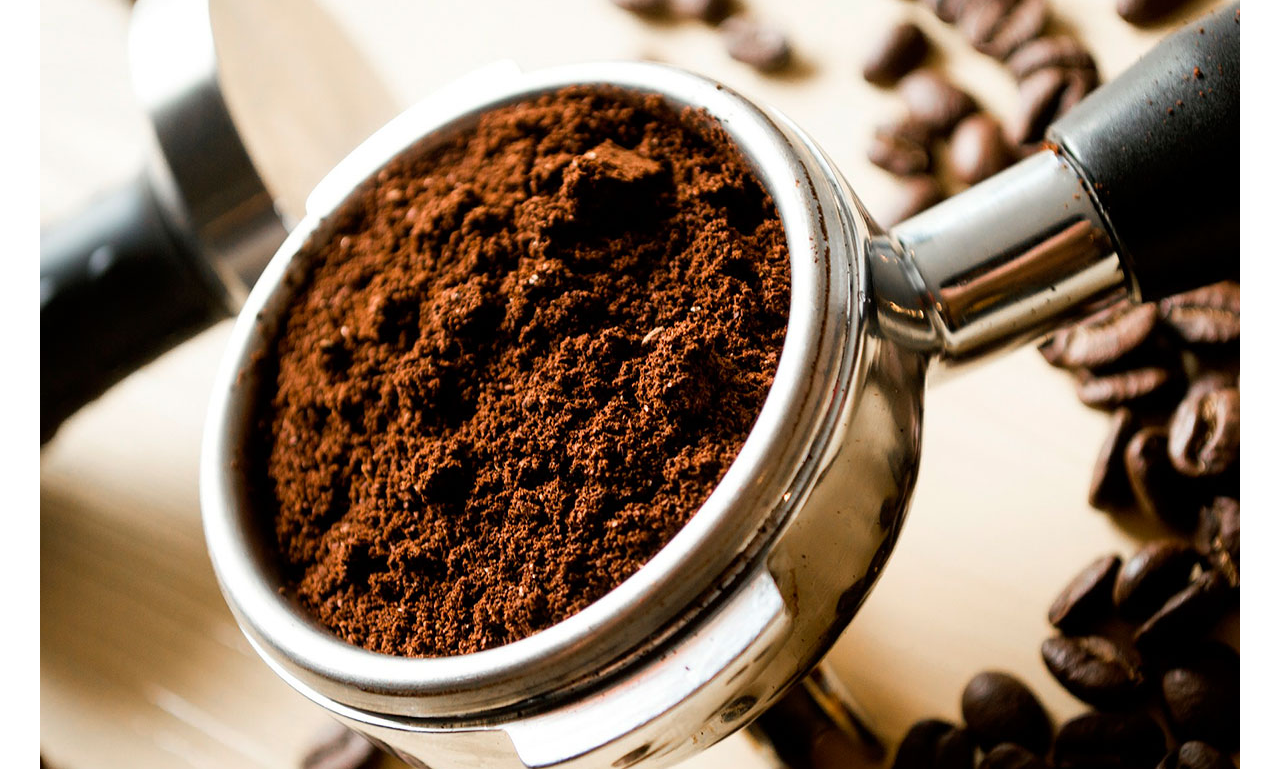
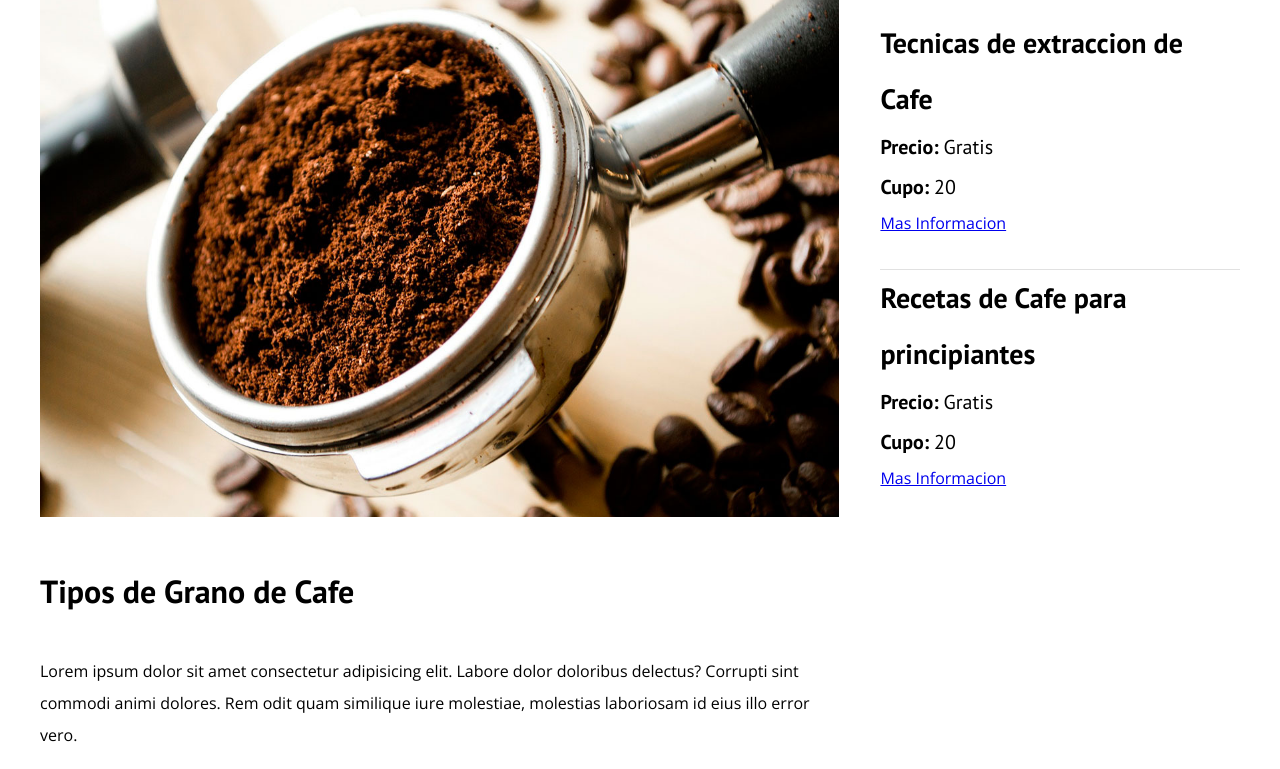
Before and after one commit to sergiiolezcano/blogcafe, a plain HTML site: page index.html in a window 1280 px wide. Shown: the part 755-1524 px from the top of the page. Drawn offline with nearby package versions, Linux system fonts and the light colour scheme.

Commit message:
Agregando mas lineas de codigo en el index y el style

```diff
--- a/css/style.css
+++ b/css/style.css
@@ -13,6 +13,7 @@ html {
   /**GLOBALES**/
   .contenedor {
       max-width: 1200px;
+      width: 95%;
       margin: 0 auto;
   }
   h1, h2, h3, h4 {
@@ -23,6 +24,7 @@ html {
   }
 h2{
     font-size: 4rem;
+    line-height: 1.2;
 }
 h3{
     font-size: 3.2rem;
@@ -96,3 +98,53 @@ img{
 .texto-header p{
     font-size: 2.2rem;
 }
+/**CONTENIDO PRINCIPAL HOME**/
+.contenido-principal{
+    display: flex;
+    flex-wrap: wrap;
+}
+.blog, .cursos{
+    flex: 0 0 100%;
+}
+.cursos{
+    order: -1;
+}
+@media (min-width: 768px) {
+    .contenido-principal{
+        justify-content: space-between;
+    }
+    .blog{
+        flex-basis: 66.6%;
+        order: -1;
+    }
+    .cursos{
+        flex-basis: calc(33.3% - 4rem);
+    }
+}
+.entrada-blog{
+    margin-bottom: 2rem;
+    border-bottom: 1px solid #e1e1e1;
+}
+.entrada-blog:last-of-type{
+    border: none;
+}
+/**Cursos Sidebar**/
+.cursos-lista{
+    padding: 0;
+    list-style: none;
+}
+.curso{
+    padding-bottom: 3rem;
+    border-bottom: 1px solid #e1e1e1;
+}
+.curso:last-of-type{
+    border-bottom: none;
+}
+.curso p{
+    font-family: 'PT Sans', sans-serif;
+    font-weight: 700;
+    font-size: 2rem;
+}
+.curso p span{
+    font-weight: 400;
+}
--- a/index.html
+++ b/index.html
@@ -42,16 +42,16 @@
                     <div class="imagen">
                         <img src="img/blog2.jpg" alt="Imagen Blog">
                     </div><!--imagen blog1-->
-                    <h3>Deliciosas recetas para Cafe</h3>
-                    <p>Lorem ipsum dolor sit amet consectetur adipisicing elit. Labore dolor doloribus delectus? Corrupti sint commodi animi dolores. Rem odit quam similique iure molestiae, molestias laboriosam id eius illo error vero.</p>
+                    <h3 class="no-margin">Deliciosas recetas para Cafe</h3>
+                    <p class="no-margin">Lorem ipsum dolor sit amet consectetur adipisicing elit. Labore dolor doloribus delectus? Corrupti sint commodi animi dolores. Rem odit quam similique iure molestiae, molestias laboriosam id eius illo error vero.</p>
                     <a href="entrada.html" class="btn btn-primario">Leer Entrada</a>
                 </article>
                 <article class="entrada-blog">
                         <div class="imagen">
                             <img src="img/blog3.jpg" alt="Imagen Blog">
                         </div><!--imagen blog1-->
-                        <h3>Beneficios del Cafe</h3>
-                        <p>Lorem ipsum dolor sit amet consectetur adipisicing elit. Labore dolor doloribus delectus? Corrupti sint commodi animi dolores. Rem odit quam similique iure molestiae, molestias laboriosam id eius illo error vero.</p>
+                        <h3 class="no-margin">Beneficios del Cafe</h3>
+                        <p class="no-margin">Lorem ipsum dolor sit amet consectetur adipisicing elit. Labore dolor doloribus delectus? Corrupti sint commodi animi dolores. Rem odit quam similique iure molestiae, molestias laboriosam id eius illo error vero.</p>
                         <a href="entrada.html" class="btn btn-primario">Leer Entrada</a>
                     </article>
         </main>
@@ -59,15 +59,15 @@
             <h2>Nuestros Cursos y Talleres</h2>
             <ul class="cursos-lista">
                 <li class="curso">
-                    <h4>Tecnicas de extraccion de Cafe</h4>
-                    <p>Precio: <span>Gratis</span></p>
-                    <p>Cupo: <span>20</span></p>
+                    <h4 class="no-margin">Tecnicas de extraccion de Cafe</h4>
+                    <p class="no-margin">Precio: <span>Gratis</span></p>
+                    <p class="no-margin">Cupo: <span>20</span></p>
                     <a href="cursos.html" class="btn btn-secundario">Mas Informacion</a>
                 </li>
                 <li class="curso">
-                    <h4>Recetas de Cafe para principiantes</h4>
-                    <p>Precio: <span>Gratis</span></p>
-                    <p>Cupo: <span>20</span></p>
+                    <h4 class="no-margin">Recetas de Cafe para principiantes</h4>
+                    <p class="no-margin">Precio: <span>Gratis</span></p>
+                    <p class="no-margin">Cupo: <span>20</span></p>
                     <a href="cursos.html" class="btn btn-secundario">Mas Informacion</a>
                 </li>
             </ul>
```
